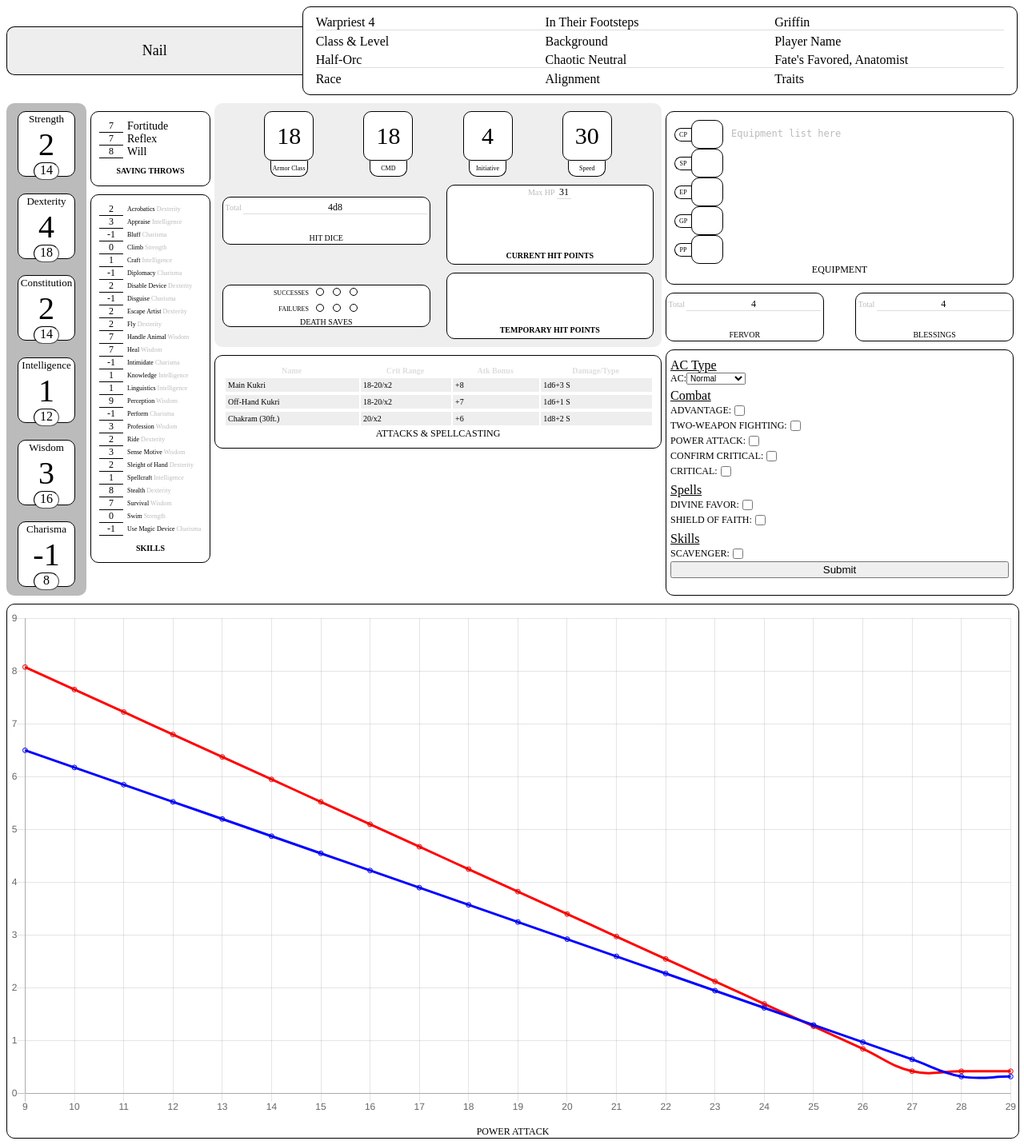
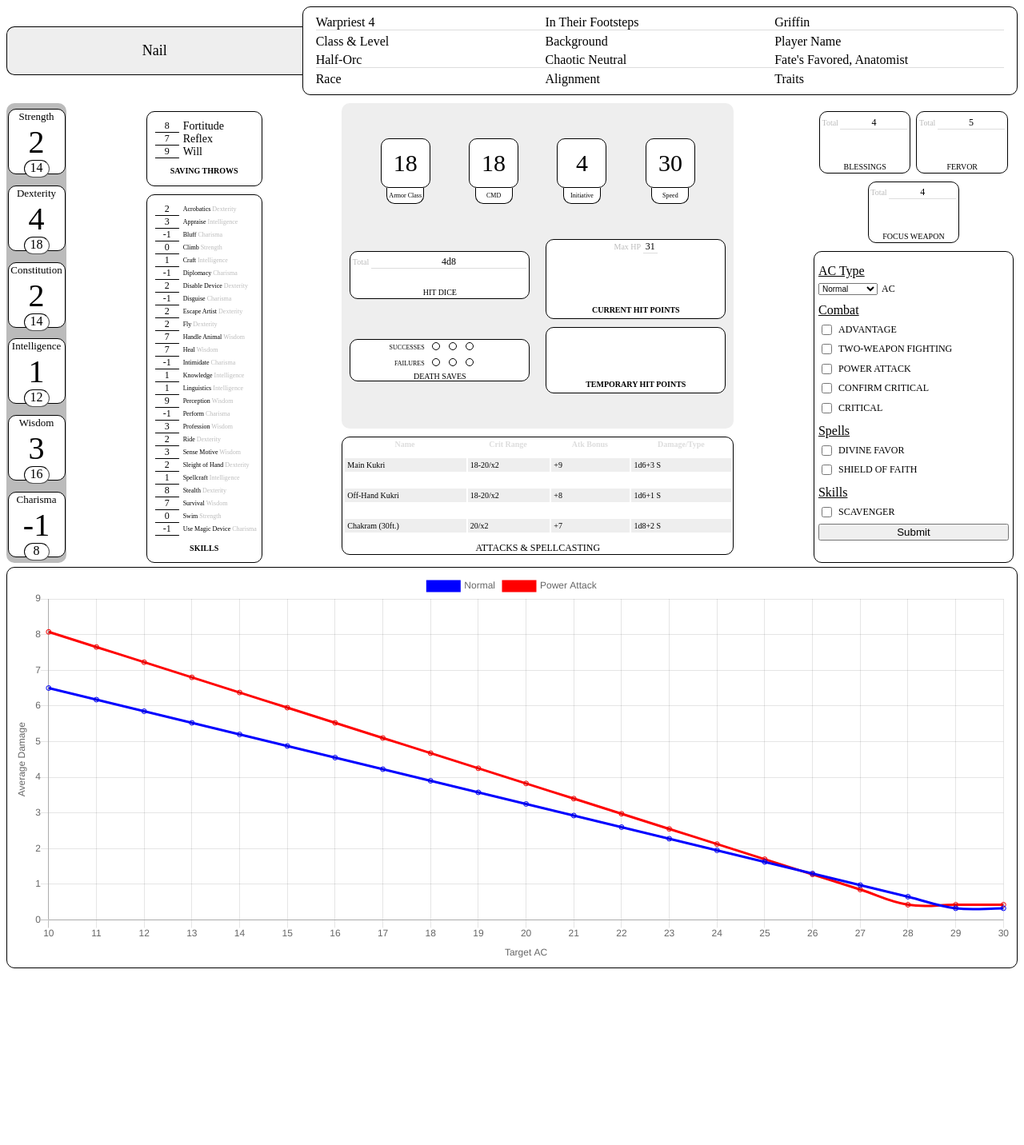
Before and after one commit to GriffinHackley/CharacterSheet, a Django app: page /sheet/3/ in a window 1280 px wide. Shown: the whole page at 80% size. After the commit the page ends 1211 px from the top, so only its background shows below. Run offline with Django 4.2, Linux system fonts and the light colour scheme; data comes from the database, SQL or seed files in the repository; both versions use the stored data as it was after the commit; some libraries are stand-ins or nearby versions.

Commit message:
Lots of changes

```diff
--- a/sheet/classes.py
+++ b/sheet/classes.py
@@ -62,9 +62,16 @@ class Warpiest(Class):
         return '1d6'
 
     def getConsumables(self, stats):
-        fervor = 3 + math.floor(self.level/2)
-        blessings = 3 + math.floor(stats['Wisdom']/2)
-        return {'Fervor': fervor, 'Blessings': blessings}
+        ret = {}
+        ret['Blessings'] = 3 + math.floor(stats['Wisdom']/2)
+
+        if self.level >= 2:
+            ret['Fervor'] = 3 + math.floor(self.level/2)
+
+        if self.level >= 4:
+            ret['Focus Weapon'] = self.level
+
+        return ret
 
 class Ranger(Class):
     proficiencies = {'skills': ['Insight', 'Stealth', 'Survival'], 'armor': ['Light', 'Medium'], 'weapons':['Simple', 'Martial'], 'tools':[], 'saving throws':['Strength', 'Dexterity']}
@@ -88,5 +95,5 @@ class Ranger(Class):
         return {'Favored Foe': favoredFoe, 'Hunter\'s Mark': huntersMark}
 
 classes = {}
-classes['Warpriest'] = Warpiest(3)
+classes['Warpriest'] = Warpiest(4)
 classes['Ranger']    = Ranger(4)
--- a/sheet/forms.py
+++ b/sheet/forms.py
@@ -1,10 +1,19 @@
+from ast import arg
 from django import forms
 
 class ACTypeForm(forms.Form):
+    def __init__(self, *args, **kwargs):
+        super().__init__(*args, **kwargs)
+        self.label_suffix = ""
+
     choices = [('Normal', 'Normal'), ('Touch','Touch'), ('Flat-Footed', 'Flat-Footed')]
     acType = forms.ChoiceField(choices=choices, label='AC', required=False)
 
 class NailCombatForm(forms.Form):
+    def __init__(self, *args, **kwargs):
+        super().__init__(*args, **kwargs)
+        self.label_suffix = ""
+
     advantage = forms.BooleanField(label='Advantage', required=False)
     twf = forms.BooleanField(label='Two-Weapon Fighting', required=False)
     powerAttack = forms.BooleanField(label='Power Attack', required=False)
@@ -12,13 +21,25 @@ class NailCombatForm(forms.Form):
     critical = forms.BooleanField(label='Critical', required=False)
 
 class NailSpellForm(forms.Form):
+    def __init__(self, *args, **kwargs):
+        super().__init__(*args, **kwargs)
+        self.label_suffix = ""
+
     divineFavor = forms.BooleanField(label='Divine Favor', required=False)
     shieldOfFaith = forms.BooleanField(label='Shield of Faith', required=False)
 
 class NailSkillForm(forms.Form):
+    def __init__(self, *args, **kwargs):
+        super().__init__(*args, **kwargs)
+        self.label_suffix = ""
+
     scavenger = forms.BooleanField(label='Scavenger', required=False)
 
 class MyriilCombatForm(forms.Form):
+    def __init__(self, *args, **kwargs):
+        super().__init__(*args, **kwargs)
+        self.label_suffix = ""
+
     advantage = forms.BooleanField(label='Advantage', required=False)
     favoredFoe = forms.BooleanField(label='Favored Foe', required=False)
     dreadAmbusher = forms.BooleanField(label='Dread Ambusher', required=False)
@@ -26,4 +47,8 @@ class MyriilCombatForm(forms.Form):
     critical = forms.BooleanField(label='Critical', required=False)
 
 class MyriilSpellForm(forms.Form):
+    def __init__(self, *args, **kwargs):
+        super().__init__(*args, **kwargs)
+        self.label_suffix = ""
+
     huntersMark = forms.BooleanField(label='Hunters Mark', required=False)
--- a/sheet/static/sheet/5eSheet.css
+++ b/sheet/static/sheet/5eSheet.css
@@ -1,3 +1,8 @@
+section.pageContainer{
+  display: flex;
+  flex-direction: column;
+  height: 99%;
+}
 .hide {
   display: none !important;
 }
@@ -106,11 +111,9 @@ main {
   display: flex;
   justify-content: space-between;
   margin-top: 10px;
-  flex-grow: 1;
 }
 main > section{
   margin-right: 5px;
-  flex-grow: 1;
 }
 div.label-container {
   position: relative;
@@ -193,7 +196,7 @@ div.abilityScore div.score {
   margin: -1px;
 }
 section.attr-applications{
-  min-width: 135px;
+  min-width: 145px;
   max-width: 150px;
 }
 div.proficiencybonus input {
@@ -295,11 +298,17 @@ main > section div.passive-perception input {
 main > section div.otherprofs textarea {
   height: 26em;
 }
+section.combatPane{
+  display: flex;
+  flex-direction: column;
+}
 section.combat {
   background-color: #eee;
   display: flex;
   border-radius: 10px;
   flex-direction: column;
+  flex-grow: 2;
+  justify-content: space-evenly;
 }
 div.combatHeader {
   display: flex;
@@ -526,11 +535,13 @@ section.attacksandspellcasting {
   border: 1px solid black;
   border-radius: 10px;
   margin-top: 10px;
+  margin-bottom: 10px;
+  flex-grow: 1;
 }
 section.attacksandspellcasting > div {
-  margin: 10px;
   display: flex;
   flex-direction: column;
+  height: 100%;
 }
 section.attacksandspellcasting > div > label {
   order: 3;
@@ -538,6 +549,7 @@ section.attacksandspellcasting > div > label {
 }
 section.attacksandspellcasting > div > table {
   width: 100%;
+  flex-grow: 1;
 }
 section.attacksandspellcasting > div > table th {
   font-size: 10px;
@@ -560,24 +572,37 @@ section.attacksandspellcasting > div > table input {
   font-size: 10px;
   padding: 3px;
 }
+section.rightPane{
+  display: flex;
+  flex-direction: column;
+  max-width: 250px;
+}
 section.toggles {
+  display: flex;
   border: 1px solid black;
   border-radius: 10px;
   margin-top: 10px;
   padding: 5px;
+  flex-grow: 1;
 }
 section.toggles > form{
   display: flex;
   flex-direction: column;
+  justify-content: space-evenly;
+  flex-grow: 1;
 }
 section.toggles > form > div{
   display: flex;
-  flex-direction: row;
+  flex-direction: row-reverse;
   align-items: center;
+  justify-content: left;
 }
 section.toggles > form > div > input{
   display: flex;
   justify-content: flex-end;
+}
+section.toggles > form > div > label{
+  margin-left: 5px;
 }
 section.toggles > form > div > select{
   font-size: 10px;
@@ -589,7 +614,9 @@ div.separator{
 section.consumables {
   display: flex;
   flex-direction: row;
-  justify-content: space-between;
+  justify-content: space-evenly;
+  flex-wrap: wrap;
+  min-height: 175px;
 }
 section.consumables > div {
   background-color: white;
@@ -613,7 +640,7 @@ section.consumables > div > div.total div.key {
   text-transform: none;
 }
 section.consumables >  div.value {
-  font-size: 12px;
+  font-size: 15px;
   flex-grow: 1;
   border: 0;
   border-bottom: 1px solid #ddd;
@@ -627,6 +654,7 @@ section.consumables label {
   font-size: 10px;
 }
 section.consumables > div > div.remaining input {
+  font-size: 25px;
   text-align: center;
   border: 0;
   flex-grow: 1;
@@ -728,20 +756,24 @@ main section.features div textarea {
   height: 43em;
 }
 
-section.powerAttack {
+section.flexPanel {
+  display: flex;
   border: 1px solid black;
   border-radius: 10px;
-  margin-top: 10px;
+  margin-top: 5px;
+
+  flex-grow: 1;
+  min-height: 500px;
+}
+section.powerAttack {
+  display: flex;
   width: 100%;
-  display: flex;
   flex-direction: column;
   align-items: center;
+  padding: 7px;
 }
 section.powerAttack > canvas {
-  padding: 10px;
   width: 100%;
+  height: 100%;
+  flex-grow: 1;
 }
-section.powerAttack > label {
-  order: 3;
-  text-align: center;
-}
--- a/sheet/templates/sheet/detail.html
+++ b/sheet/templates/sheet/detail.html
@@ -5,6 +5,7 @@
 src="https://cdnjs.cloudflare.com/ajax/libs/Chart.js/2.9.4/Chart.js">
 </script>
 
+<section class="pageContainer">
   <header>
   <section class="charname">
     <div>{{character.name}}</div>
@@ -103,7 +104,7 @@ src="https://cdnjs.cloudflare.com/ajax/libs/Chart.js/2.9.4/Chart.js">
       </div>
     </section>
 
-    <section>
+    <section class="combatPane">
         <section class="combat">
           <div class="combatHeader">
 
@@ -255,8 +256,8 @@ src="https://cdnjs.cloudflare.com/ajax/libs/Chart.js/2.9.4/Chart.js">
         </section>
     </section>
 
-    <section>
-      <section class="equipment">
+    <section class="rightPane">
+      <!-- <section class="equipment">
         <div>
           <label>Equipment</label>
           <div class="money">
@@ -280,7 +281,7 @@ src="https://cdnjs.cloudflare.com/ajax/libs/Chart.js/2.9.4/Chart.js">
           </div>
           <textarea placeholder="Equipment list here"></textarea>
         </div>
-      </section>
+      </section> -->
 
       <section class="consumables">
         {% for key,value in character.combat.Consumables.items %}
@@ -334,21 +335,40 @@ src="https://cdnjs.cloudflare.com/ajax/libs/Chart.js/2.9.4/Chart.js">
         data: {
           labels: xValues,
           datasets: [{
+            label: "Normal",
             data: {{character.combat.PowerAttack.powerAttackGraph.normal|escapejs}},
             borderColor: "blue",
             fill: false
           }, {
+            label: "Power Attack",
             data: {{character.combat.PowerAttack.powerAttackGraph.powerAttack|escapejs}},
             borderColor: "red",
             fill: false
           }]
         },
         options: {
-        legend: {display: false},
-        animation: false
+          maintainAspectRatio: false,
+          legend: {display: true},
+          animation: false,
+          scales: {
+            xAxes : [{
+              display: true,
+              scaleLabel: {
+                display: true,
+                labelString: 'Target AC'
+              }
+            }],
+            yAxes : [{
+              display: true,
+              scaleLabel: {
+                display: true,
+                labelString: 'Average Damage'
+              }
+            }]
+          }
         }
       });
       </script>
-    <label>Power Attack</label>
     </section>
   </section>
+</section>
```
Also changed, not shown: db.sqlite3. Lines whose indentation alone changed are shown as unchanged.
